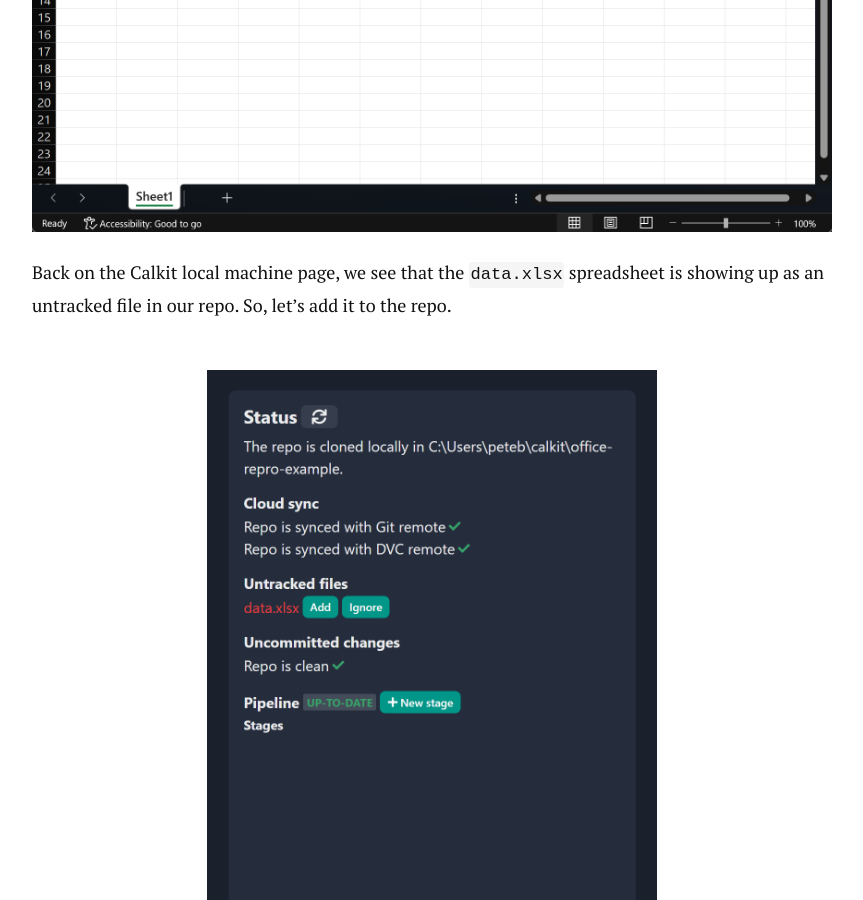
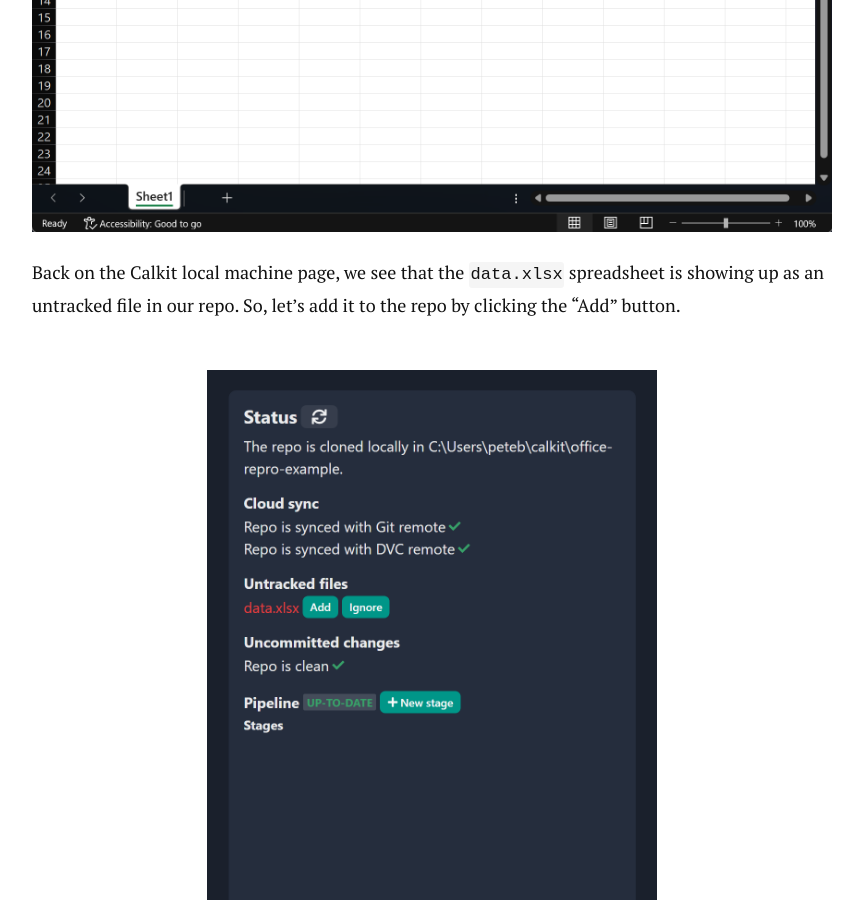
Before and after one commit to petebachant/petebachant.github.io, a Jekyll site: the page built from _posts/2024-11-12-office-repro.markdown, in a window 1280 px wide and 900 px high, scrolled down 5752 px. Shown: the whole window, without its empty margins (208-1071 px from the left). Built offline with Jekyll 4.4.1, drawn with Linux system fonts in a browser that asks for light colours; nearby versions of some CDN libraries; comment, search, counter and statistics services are not loaded.

Commit message:
Reference add button

```diff
--- a/_posts/2024-11-12-office-repro.markdown
+++ b/_posts/2024-11-12-office-repro.markdown
@@ -140,7 +140,7 @@ and saving it in our project repo `data.xlsx`.
 Back on the Calkit local machine page,
 we see that the `data.xlsx` spreadsheet is showing up as an untracked
 file in our repo.
-So, let's add it to the repo.
+So, let's add it to the repo by clicking the "Add" button.
 
 {% include figure.html
 src="/images/repro-office/untracked-data.png"
```
